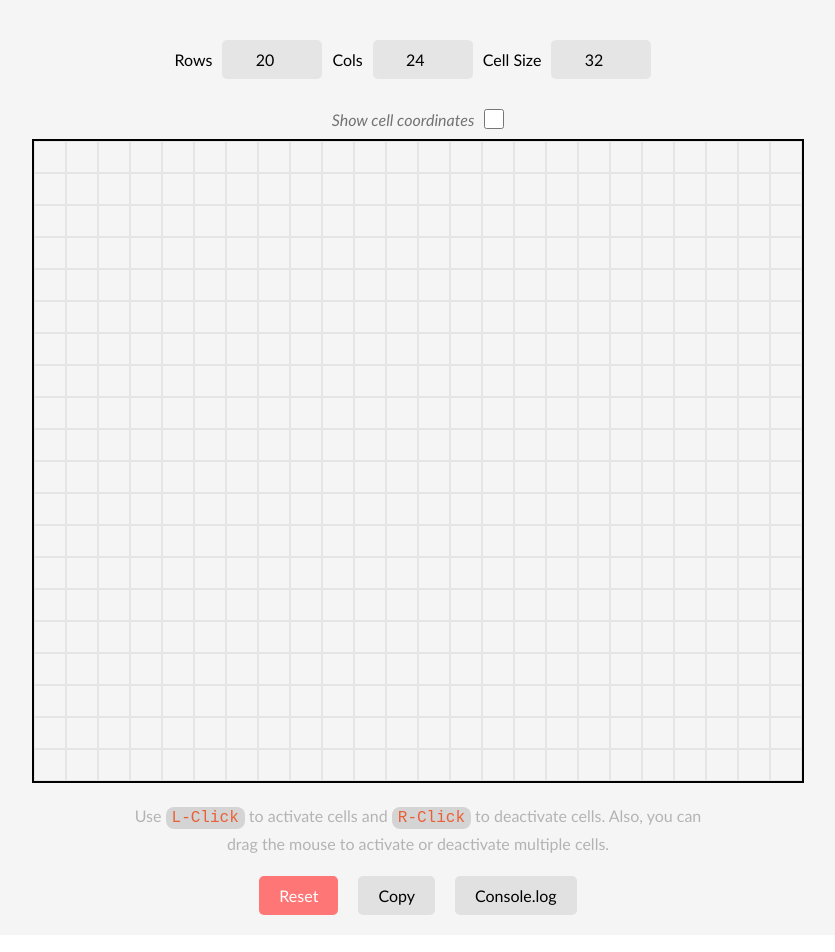
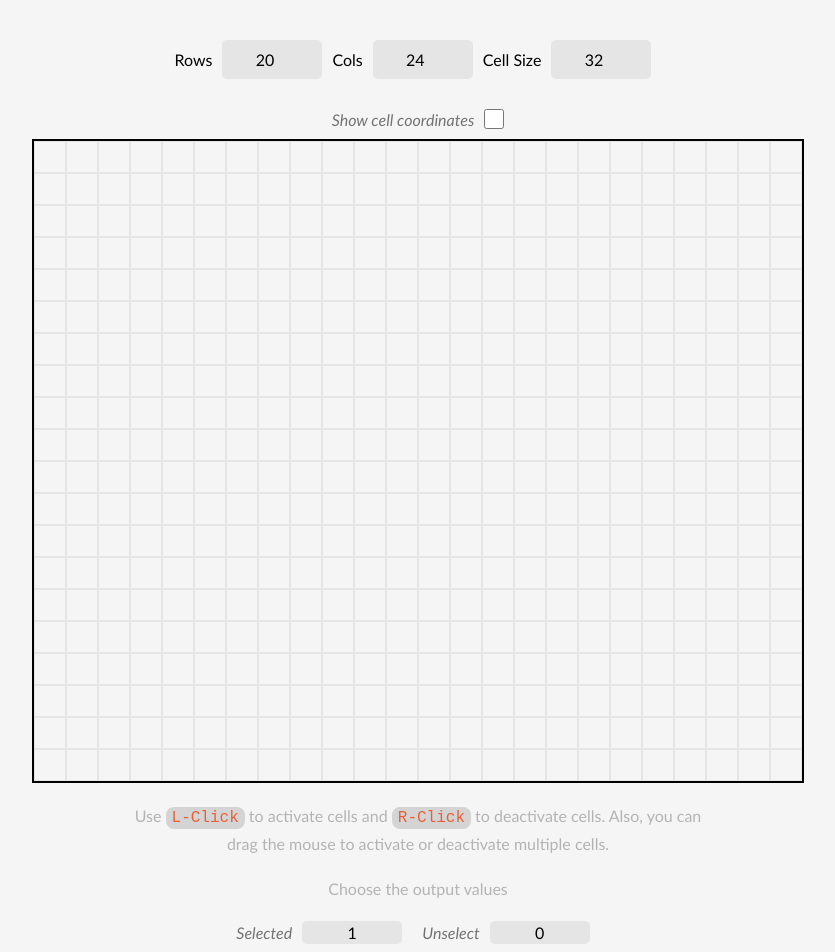
Before and after one commit to PortiESP/matrix-generator, a React (Vite) app: page / in a window 1280 px wide. Shown: the top 952 px of the page, without its empty margins (222-1057 px from the left). Built offline with nearby package versions, Linux system fonts and the light colour scheme.

Commit message:
Custom output values

```diff
--- a/src/App.css
+++ b/src/App.css
@@ -9,6 +9,7 @@
     position: relative;
     color: #0004;
     cursor: pointer;
+    position: relative;
     ::selection {
         background: transparent;
     }
--- a/src/App.jsx
+++ b/src/App.jsx
@@ -5,8 +5,10 @@ import Input from "./components/Input"
 
 const GLOBAL = {
     // Grid values
+    selected: 1,
     unselected: 0,
-    selected: 1,
+    outputSelected: 1,
+    outputUnselected: 0,
 
     // Grid dimensions
     rows: 20,
@@ -60,6 +62,13 @@ function App() {
         localStorage.setItem("grid", JSON.stringify(grid))
     }, [grid])
 
+    const outputGrid = () => {
+        const result = grid.map((row) => row.map((cell) => (cell ? data.outputSelected : data.outputUnselected)))
+        return JSON.stringify(result)
+    }
+
+    console.log(data)
+
     return (
         <div className="wrapper">
             <div className="params">
@@ -75,12 +84,17 @@ function App() {
             <p className="hint">
                 Use <code>L-Click</code> to activate cells and <code>R-Click</code> to deactivate cells. Also, you can <strong>drag the mouse</strong> to activate or deactivate multiple cells.
             </p>
+            <p className="hint">Choose the output values</p>
+            <div className="params-output">
+                <Input type="text" def={1} label="Selected" setValue={(value) => setData((old) => ({ ...old, outputSelected: value }))} />
+                <Input type="text" def={0} label="Unselect" setValue={(value) => setData((old) => ({ ...old, outputUnselected: value }))} />
+            </div>
             <div className="buttons">
                 <button onClick={() => setGrid(newGrid(data.rows, data.cols))} className="reset-btn">
                     Reset
                 </button>
-                <button onClick={() => navigator.clipboard.writeText(JSON.stringify(grid))}>Copy</button>
-                <button onClick={() => console.log(JSON.stringify(grid))}>Console.log</button>
+                <button onClick={() => navigator.clipboard.writeText(outputGrid())}>Copy</button>
+                <button onClick={() => console.log(outputGrid())}>Console.log</button>
             </div>
         </div>
     )
--- a/src/components/Input.jsx
+++ b/src/components/Input.jsx
@@ -1,8 +1,19 @@
-export default function Input({ value, setValue, label, def }) {
+export default function Input({ setValue, label, def, type = "number" }) {
     return (
         <div className="input">
             <label>{label}</label>
-            <input type="number" defaultValue={def} value={value} onChange={({ target }) => setValue(target.value)} />
+            <input
+                type={type}
+                defaultValue={def}
+                onChange={({ target }) => {
+                    console.log(target.value)
+                    try {
+                        setValue(parseInt(target.value) || target.value)
+                    } catch (e) {
+                        setValue(target.value)
+                    }
+                }}
+            />
         </div>
     )
 }
--- a/src/index.css
+++ b/src/index.css
@@ -70,6 +70,27 @@
         }
     }
 
+    .params-output {
+        display: flex;
+        justify-content: center;
+        align-items: center;
+        margin-top: 20px;
+        gap: 10px;
+        color: #0008;
+        font-style: italic;
+
+        input {
+            padding: 2px 0px;
+            border-radius: 5px;
+            border: none;
+            margin: 0 10px;
+            width: 100px;
+            text-align: center;
+            text-align: center;
+            background: #0001;
+        }
+    }
+
     .buttons {
         display: flex;
         justify-content: center;
```
